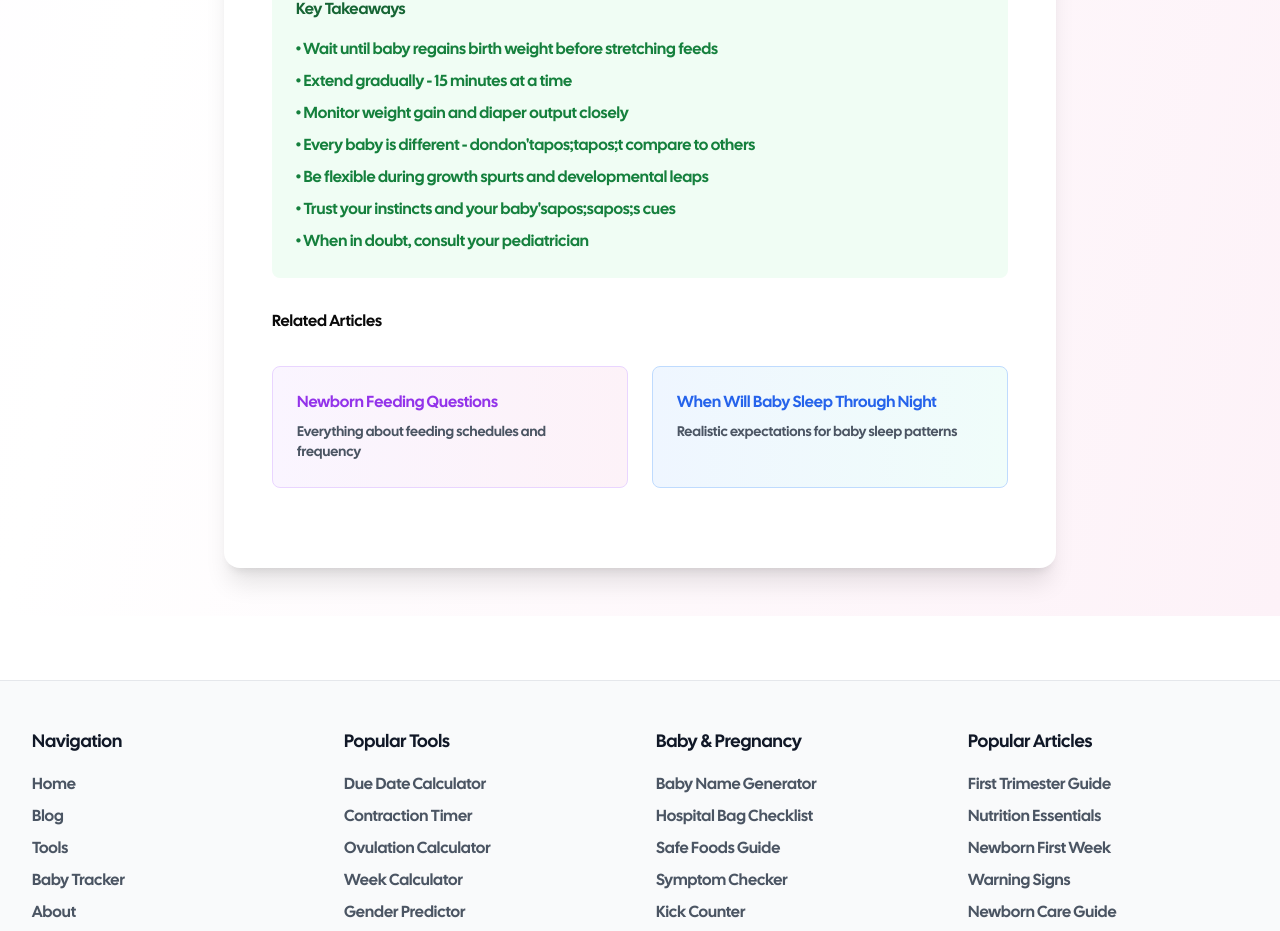
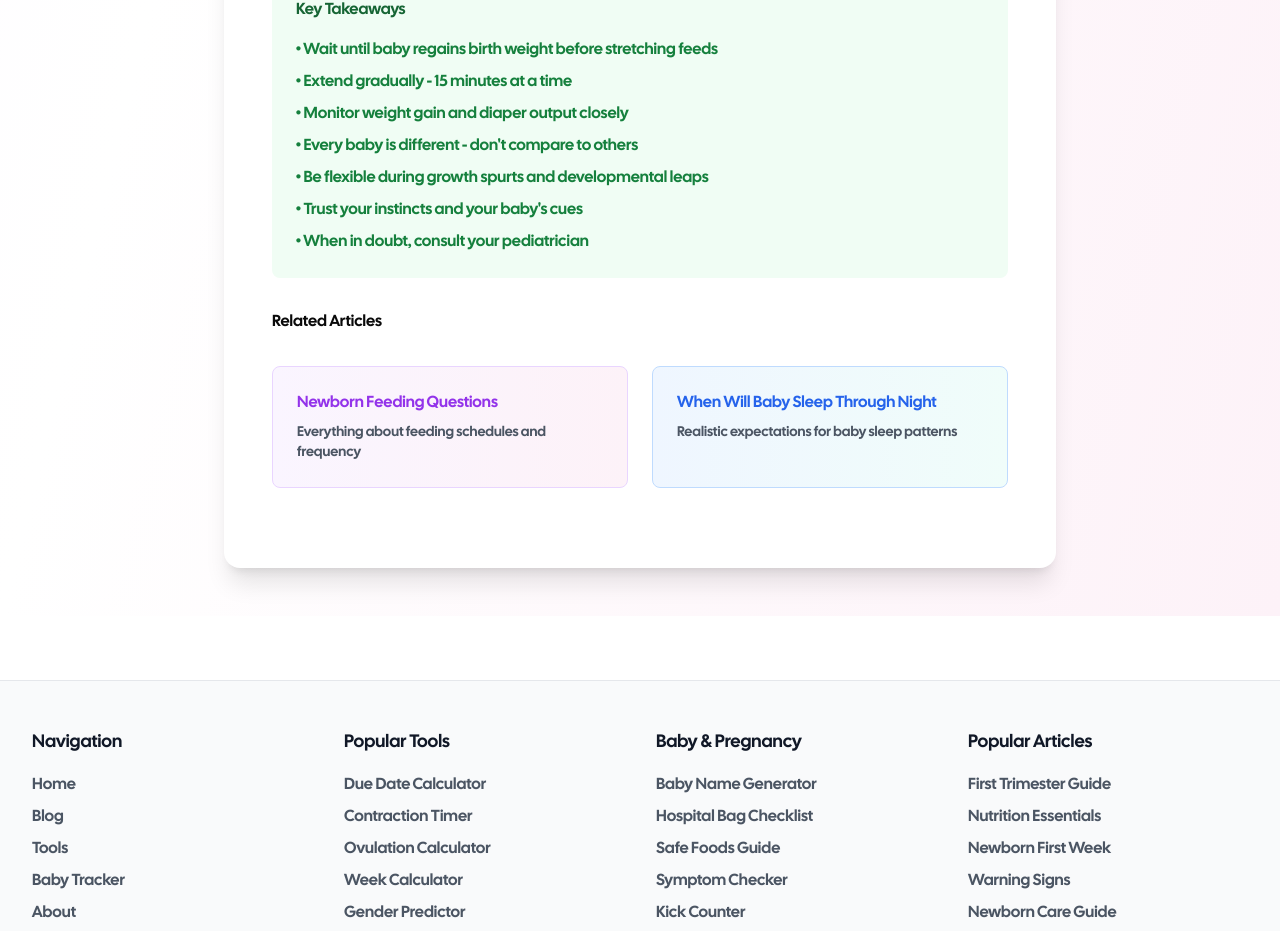
Before and after one commit to whyashthakker/lmp_pregnancy_tracker, a Next.js app: page /blog/when-can-i-stretch-feeding-times-sleep-vs-hunger in a window 1280 px wide. Shown: the part 4730-5661 px from the top of the page. Built offline with nearby package versions, Linux system fonts and the light colour scheme; no server answers.

Commit message:
build issue fixes

```diff
--- a/app/blog/1-month-old-baby-sleep-patterns/page.tsx
+++ b/app/blog/1-month-old-baby-sleep-patterns/page.tsx
@@ -233,7 +233,7 @@ export default function OneMonthOldBabySleepPatternsPage() {
                         <span>1-3 hours</span>
                       </div>
                       <div className="grid grid-cols-3 gap-4 text-xs text-gray-600">
-                        <span colspan="3">...continues with 2-3 hour eat/wake/sleep cycles throughout 24 hours</span>
+                        <span className="col-span-3">...continues with 2-3 hour eat/wake/sleep cycles throughout 24 hours</span>
                       </div>
                     </div>
                   </div>
--- a/app/blog/when-can-i-stretch-feeding-times-sleep-vs-hunger/page.tsx
+++ b/app/blog/when-can-i-stretch-feeding-times-sleep-vs-hunger/page.tsx
@@ -318,9 +318,9 @@ export default function StretchFeedingTimesPage() {
                       <li>• Wait until baby regains birth weight before stretching feeds</li>
                       <li>• Extend gradually - 15 minutes at a time</li>
                       <li>• Monitor weight gain and diaper output closely</li>
-                      <li>• Every baby is different - dondon&apos;tapos;tapos;t compare to others</li>
+                      <li>• Every baby is different - don&apos;t compare to others</li>
                       <li>• Be flexible during growth spurts and developmental leaps</li>
-                      <li>• Trust your instincts and your baby&apos;sapos;sapos;s cues</li>
+                      <li>• Trust your instincts and your baby&apos;s cues</li>
                       <li>• When in doubt, consult your pediatrician</li>
                     </ul>
                   </div>
```
Also changed, not shown: tsconfig.json (+19 -5 lines).
